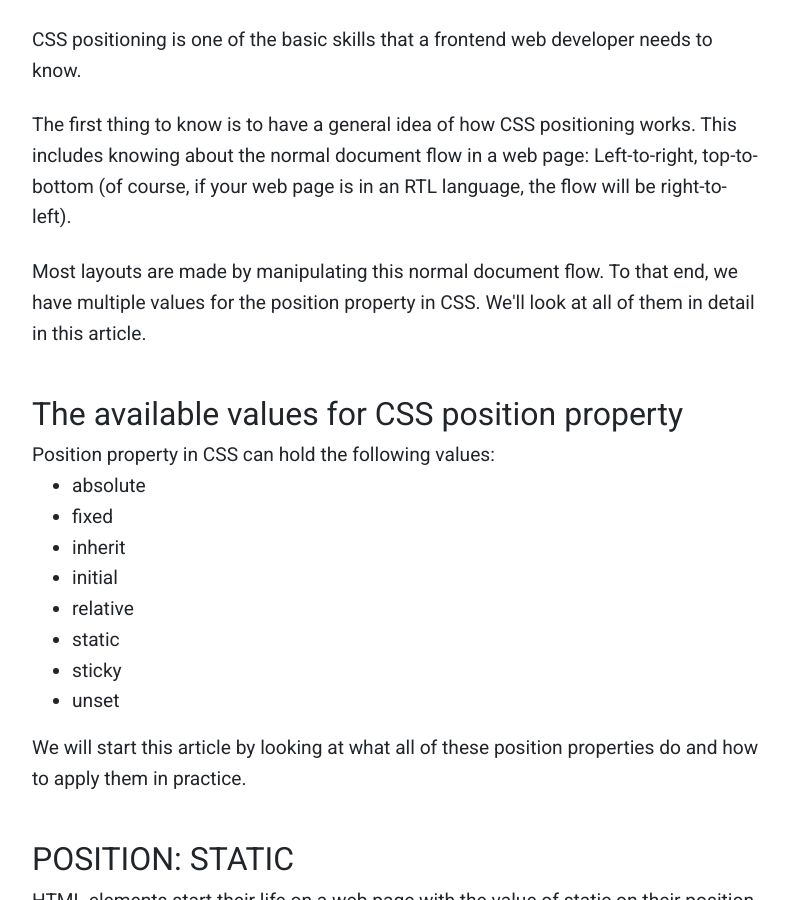
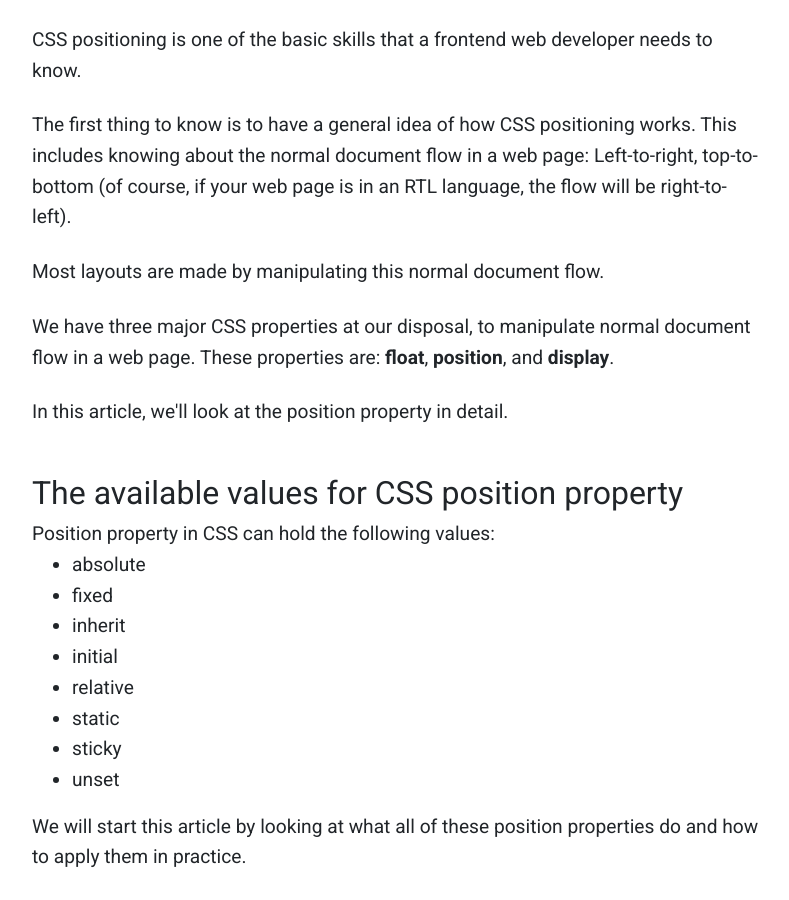
Before and after one commit to LayoutSchool/whatever2, a Jekyll site: the page built from _posts/2017-11-08-css-positioning-in-depth.html, in a window 1280 px wide and 900 px high, scrolled down 712 px. Shown: the whole window, without its empty margins (53-842 px from the left). Built offline with Jekyll 4.4.1, drawn with Linux system fonts in a browser that asks for light colours; nearby versions of some CDN libraries; library files that are not in the unit come from our copies; comment, search, counter and statistics services are not loaded.

Commit message:
Update positioning articles introduction

```diff
--- a/_posts/2017-11-08-css-positioning-in-depth.html
+++ b/_posts/2017-11-08-css-positioning-in-depth.html
@@ -16,7 +16,11 @@ show: true
 <p>The first thing to know is to have a general idea of how CSS positioning works. This includes knowing about the normal document flow in a web page: Left-to-right, top-to-bottom (of course, if your web page is in an RTL language, the flow will be right-to-left).</p>
 
 
-<p>Most layouts are made by manipulating this normal document flow. To that end, we have multiple values for the position property in CSS. We'll look at all of them in detail in this article.</p>
+<p>Most layouts are made by manipulating this normal document flow.</p>
+
+<p>We have three major CSS properties at our disposal, to manipulate normal document flow in a web page. These properties are: <strong>float</strong>, <strong>position</strong>, and <strong>display</strong>.</p>
+
+<p>In this article, we'll look at the position property in detail.</p>
 
 <!--more-->
 
```
